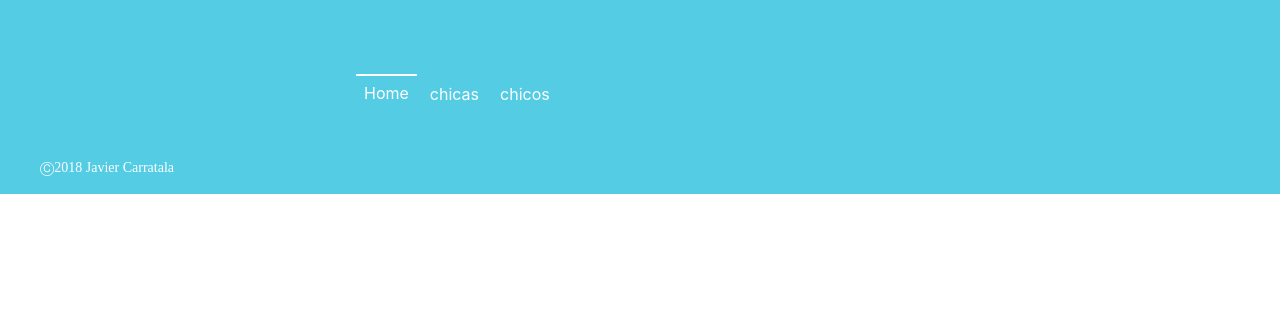
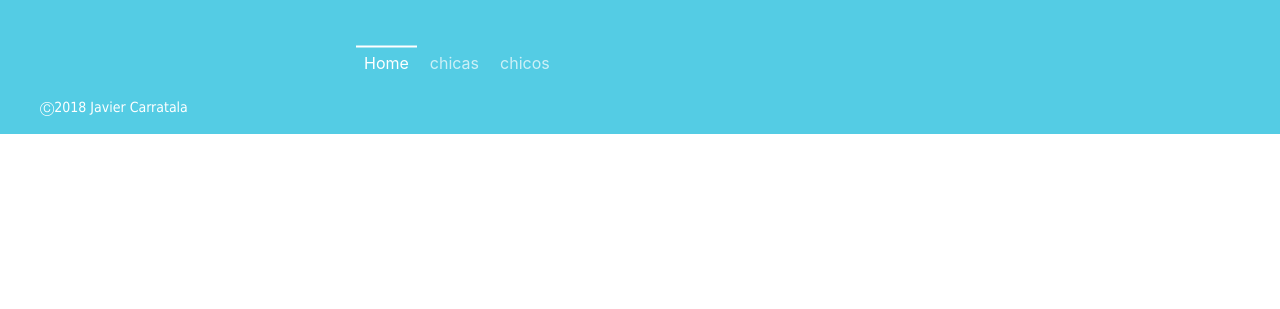
Before and after one commit to CasioPT87/javiweb, a Django app: page / in a window 1280 px wide. Shown: the part 491-800 px from the top of the page. Run offline with Django 3.2, Linux system fonts and the light colour scheme; data comes from the database, SQL or seed files in the repository; both versions use the stored data as it was after the commit; parts of the project's set-up code (start-up, migrations or seed data) failed here and were passed over; some libraries are stand-ins or nearby versions.

Commit message:
todo totalmente listo a excepcion de foto de las flechas HD

```diff
--- a/albums/templates/albums/album.html
+++ b/albums/templates/albums/album.html
@@ -18,7 +18,7 @@
             }
         }
     </style>
-    <div class="container containerHeadboard">
+    <div class="containerHeadboard">
         <img src="{{headboard.image.url}}" alt="{{headboard.title}}" style="width:100%;">
         <div class="centered">{{headboard.title}}</div>
     </div>
--- a/albums/templates/albums/index.html
+++ b/albums/templates/albums/index.html
@@ -21,8 +21,9 @@
       }
       .carosel-control {
         position: absolute;
-        height: 105px;
-        width: 70px;
+        width: 10vw;
+        max-width: 60px;
+        height: auto;
         top: 50%;
         padding: 0%;
         box-shadow: 0 0 10px 0px rgba(0, 0, 0, 0.5);
@@ -34,10 +35,10 @@
         background-color: rgb(255, 255, 255);
       }
       .carosel-control-left {
-        left: 30px;
+        left: 2vmax;
       }
       .carosel-control-right {
-        right: 30px;
+        right: 2vmax;
       }
       .carosel-control:active,
       .carosel-control:hover {
--- a/albums/templates/albums/layout.html
+++ b/albums/templates/albums/layout.html
@@ -73,6 +73,8 @@
             position: relative;
             text-align: center;
             color: white;
+            margin-top: 30px;
+            margin-bottom: 2vmin;
         }
 
         .centered {
@@ -119,7 +121,7 @@
                             {% for album in albums %}
                                 <li class="nav-item active">
                                     {% if pageName ==  album.title %}
-                                        <a class="nav-link TahomaNormal" style="box-sizing: border-box; margin-left: 5px;  padding-top: 3px; border-top: solid 2px black; " href="{% url 'album' album.title %}">{{album.title}}<span class="sr-only">(current)</span></a>
+                                        <a class="nav-link TahomaNormal" style="box-sizing: border-box; margin-left: 5px;  padding-top: 3px; border-top: solid 2px black;" href="{% url 'album' album.title %}">{{album.title}}<span class="sr-only">(current)</span></a>
                                     {% else %}
                                         <a class="nav-link TahomaNormal" style="box-sizing: border-box; margin-left: 5px; padding-top: 5px; opacity: 0.7" href="{% url 'album' album.title %}">{{album.title}}<span class="sr-only">(current)</span></a>
                                     {% endif %}
@@ -130,10 +132,10 @@
                 </nav>
             </div>
             <div class="col-2">
-                <a href="http://reddit.com/">
+                <a href="https://www.instagram.com/javier_carratala_photography/">
                     <img class="mr-3 rounded-circle" src="{% static 'instagram.png'%}" alt="Instagram" style="background-size: 100% 100%;display: inline-block; width: 40px; height: 40px; margin-top: 5px">
                 </a>
-                <a href="http://as.com/">
+                <a href="http://www.facebook.com/">
                     <img class="mr-3 rounded-circle" src="{% static 'facebook.jpg'%}" alt="Facebook" style="background-size: 100% 100%;display: inline-block; width: 40px; height: 40px; margin-top: 5px">
                 </a>
             </div>
@@ -143,11 +145,11 @@
         {% block content %}
         {% endblock %}
 
-    <div class='row' style="background-color: #54cce4; height: 200px; margin-left: -10px; margin-right: -10px; margin-top: 15px">
+    <div class='row' style="background-color: #54cce4; height: 140px; margin-left: -10px; margin-right: -10px; margin-top: 15px">
         <div class='col-3' style="min-width: 200px;">
-            <div style="height:200px; top: 50px">
+            <div style="height: 140px; top: 50px">
                 <div style="display: block; position: absolute; bottom: 0px; left: 50px">
-                    <p class="text_footer helveticaCond" style="font-size: 14px">&#9400;2018 Javier Carratala</p>
+                    <p class="text_footer TahomaLight" style="font-size: 14px">&#9400;2018 Javier Carratala</p>
                 </div>
             </div>
         </div>
@@ -157,17 +159,17 @@
                     <ul id="navMenu" class="navbar-nav">
                         <li class="nav-item active" id="Home"></li>
                             {% if pageName == 'Home' %}
-                                <a class="nav-link helveticaLight" style="margin-left: 5px; color:white; border-top: solid 2px white; padding-top: 5px" href="{% url 'index' %}">Home<span class="sr-only">(current)</span></a>
+                                <a class="nav-link helveticaLight" style="box-sizing: border-box; margin-left: 5px; padding-top: 3px; border-top: solid 2px white; color: white" href="{% url 'index' %}">Home<span class="sr-only">(current)</span></a>
                             {% else %}
-                                <a class="nav-link helveticaLight" style="margin-left: 5px; color:white" href="{% url 'index' %}">Home<span class="sr-only">(current)</span></a>
+                                <a class="nav-link helveticaLight" style="box-sizing: border-box; margin-left: 5px; padding-top: 5px; color: white" href="{% url 'index' %}">Home<span class="sr-only">(current)</span></a>
                             {% endif %}
                         </li>
                         {% for album in albums %}
                             <li class="nav-item active">
                                 {% if pageName ==  album.title %}
-                                    <a class="nav-link helveticaLight" style="margin-left: 5px; color:white; border-top: solid 2px white; padding-top: 5px" href="{% url 'album' album.title %}">{{album.title}}<span class="sr-only">(current)</span></a>
+                                    <a class="nav-link helveticaLight" style="box-sizing: border-box; margin-left: 5px;  padding-top: 3px; border-top: solid 2px white; color: white" href="{% url 'album' album.title %}">{{album.title}}<span class="sr-only">(current)</span></a>
                                 {% else %}
-                                    <a class="nav-link helveticaLight" style="margin-left: 5px; color:white" href="{% url 'album' album.title %}">{{album.title}}<span class="sr-only">(current)</span></a>
+                                    <a class="nav-link helveticaLight" style="box-sizing: border-box; margin-left: 5px; padding-top: 5px; opacity: 0.7; color: white" href="{% url 'album' album.title %}">{{album.title}}<span class="sr-only">(current)</span></a>
                                 {% endif %}
                             </li>
                         {% endfor %}
```
Also changed, not shown: db.sqlite3.
